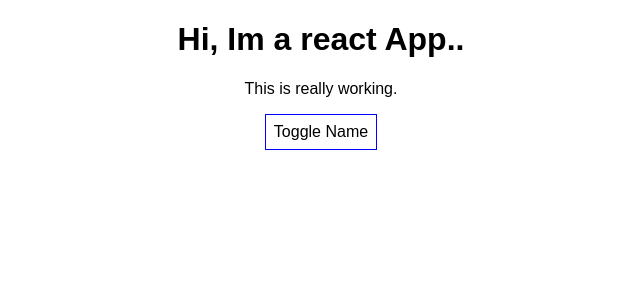
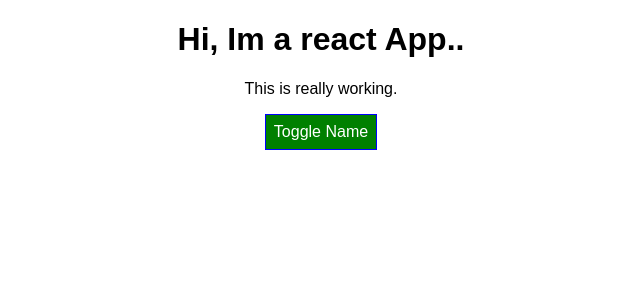
Before and after one commit to StevenYangSX/React-guide--Basci-Syntax, a React (Create React App) app: page / in a window 1280 px wide. Shown: the top 300 px of the page, without its empty margins (319-959 px from the left). Built offline with nearby package versions, Linux system fonts and the light colour scheme.

Commit message:
Enable css-module

```diff
--- a/package.json
+++ b/package.json
@@ -3,6 +3,7 @@
   "version": "0.1.0",
   "private": true,
   "dependencies": {
+    "radium": "^0.25.1",
     "react": "^16.8.6",
     "react-dom": "^16.8.6",
     "react-scripts": "1.1.5"
--- a/src/App.css
+++ b/src/App.css
@@ -1,3 +1,18 @@
 .App {
   text-align: center;
 }
+
+
+.red {
+  color: red;
+}
+
+.bold {
+  font-weight: bold;
+}
+
+/*
+A CSS pseudo-class is a keyword added to a selector that specifies a special state
+of the selected element(s). For example, :hover can be used to change a button's
+color when the user's pointer hovers over it.
+*/
--- a/src/App.js
+++ b/src/App.js
@@ -1,6 +1,6 @@
 import React, { Component } from 'react';
 import './App.css';
-import Person from './Person/Person'
+import Person from './Person/Person';
 
 class App extends Component {
   //this part only works in class that extends Component.
@@ -69,11 +69,13 @@ class App extends Component {
 
   render() {
     const style = {
-      backgroundColor: 'white',
+      backgroundColor: 'green',
+      color: 'white',
       font: 'inherit',
       border: '1px solid blue',
       padding: '8px',
-      cursor:'pointer'
+      cursor:'pointer',
+
     };   //inline styling    only working within this scope...
 
     let persons = null;
@@ -86,7 +88,7 @@ class App extends Component {
             key={person.id} //key attribute.
             changed={(event) => this.nameChangedHandler(event, person.id)}
             />
-          })}
+          })};
 
           {
           /*
@@ -97,14 +99,39 @@ class App extends Component {
           }
 
         </div>
-      )
+      );
+
+
+
+      /*  Hover selector:Definition and Usage
+      The :hover selector is used to select elements when you mouse over them.
+      Tip: The :hover selector can be used on all elements, not only on links.
+      Tip: Use the :link selector to style links to unvisited pages, the :visited
+      selector to style links to visited pages, and the :active selector to style
+      the active link.
+      Note: :hover MUST come after :link and :visited (if they are present) in the
+      CSS definition, in order to be effective!
+      */
+      style[':hover'] = {
+        backgroundColor: 'salmon',
+        color: 'black',
+      } //psedo selector
+
     }
 
+    const classes = [];
+    if(this.state.persons.length <= 2 ) {
+      classes.push('red'); // push function...
+    }
+    if(this.state.persons.length <=1 ) {
+      classes.push('bold');
+    }
 
     return (
+
       <div className="App">
         <h1>Hi, Im a react App..</h1>
-        <p>This is really working.</p>
+        <p className={classes.join(' ')}>This is really working.</p>
         <button
         style={style}
         onClick={this.togglePersonsHandler}>Toggle Name</button>
@@ -128,6 +155,7 @@ class App extends Component {
         }
 
       </div>
+
     );
 
     //return React.createElement('div', {className: 'App'}, React.createElement('h1', null, 'This works!'));
--- a/src/Person/Person.js
+++ b/src/Person/Person.js
@@ -3,9 +3,12 @@
 import React from 'react';
 import './Person.css';
 
+
 const person = (props) => {   // using of props: like arguments. passing atributes.
+
+
     return (
-        <div className="Person">
+        <div className="Person" >
             <p onClick={props.click}>I'm a {props.name} I am {props.age} years old.</p>
             <p>{props.children}</p>
             <input type="text" onChange={props.changed} value={props.name} />
```
Also changed, not shown: src/Person/Person.css (+9 -0 lines), 1 other file (tests, documents, lock files or other folders).
